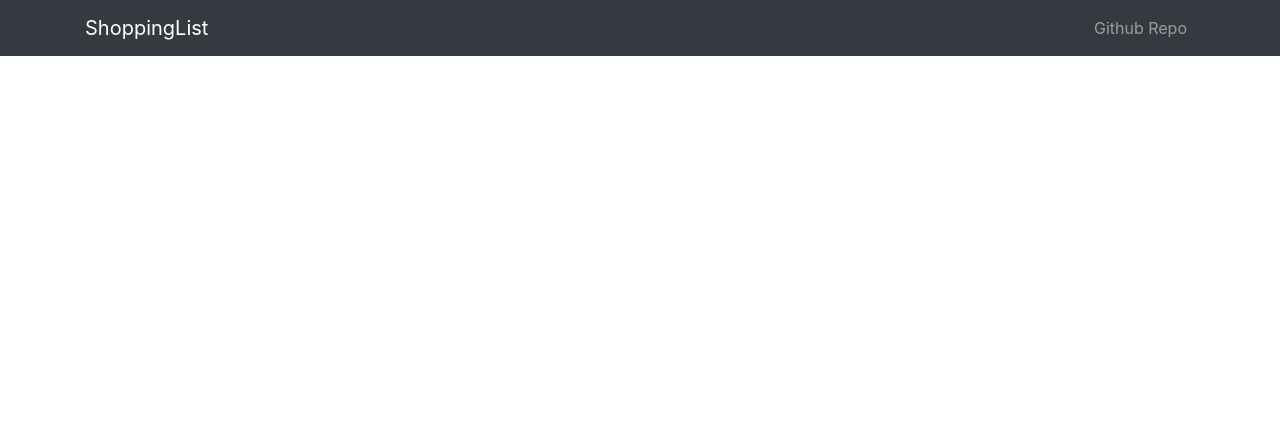
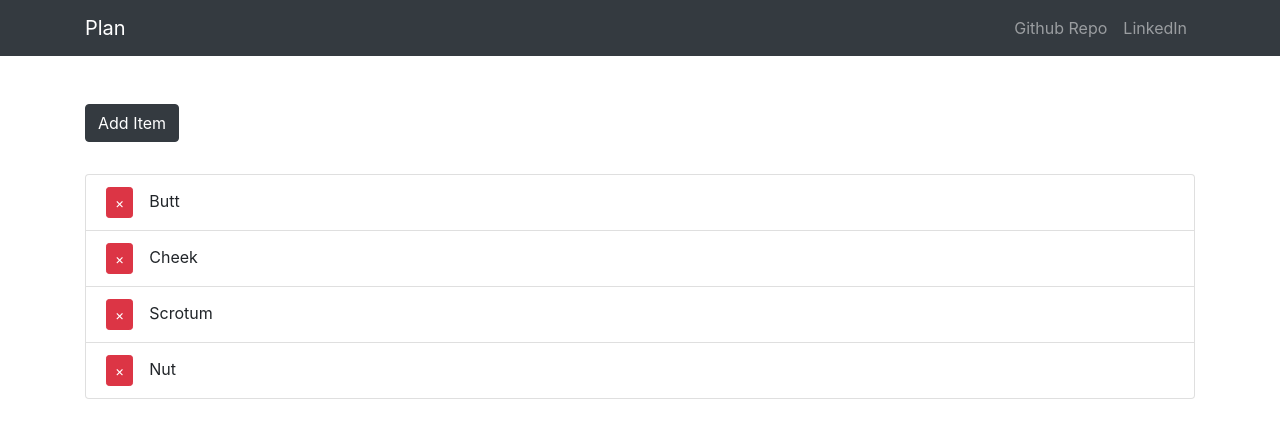
Before and after one commit to aacode20/MERN_APP, a React (Create React App) app in the folder client/: page / in a window 1280 px wide. Shown: the top 438 px of the page. Built offline with nearby package versions, Linux system fonts and the light colour scheme.

Commit message:
Fixed reactstrap bug, added basic model of shopping list, customizations

```diff
--- a/client/src/App.js
+++ b/client/src/App.js
@@ -2,6 +2,7 @@
 import AppNavbar from './components/AppNavbar';
 import 'bootstrap/dist/css/bootstrap.min.css';
 import './App.css';
+import ShoppingList from './components/ShoppingList';
 
 
 
@@ -11,6 +12,7 @@
     return (
         <div className="App">
           <AppNavbar/>
+          <ShoppingList/>
         </div>
     );
   }
--- a/client/src/components/AppNavbar.js
+++ b/client/src/components/AppNavbar.js
@@ -29,13 +29,18 @@
       <div>
         <Navbar color="dark" dark expand="sm" className="mb-5">
           <Container>
-            <NavbarBrand href="/">ShoppingList</NavbarBrand>
+            <NavbarBrand href="/">Plan</NavbarBrand>
             <NavbarToggler onClick={this.toggle} />
             <Collapse isOpen={this.state.isOpen} navbar>
               <Nav className="ml-auto" navbar>
                 <NavItem>
-                  <NavLink href="https://github.com/bradtraversy/mern_shopping_list">
+                  <NavLink href="https://github.com/aacode20/MERN_APP">
                     Github Repo
+                  </NavLink>
+                </NavItem>
+                <NavItem>
+                  <NavLink href="https://linkedin.com/in/armand-asnani">
+                    LinkedIn
                   </NavLink>
                 </NavItem>
               </Nav>
--- /dev/null
+++ b/client/src/components/ShoppingList.js
@@ -0,0 +1,62 @@
+import React, { Component } from 'react';
+import { Container, ListGroup, ListGroupItem, Button } from 'reactstrap';
+import { CSSTransition, TransitionGroup } from 'react-transition-group';
+import uuid from 'uuid';
+
+class ShoppingList extends Component{
+    state = { //hardcoded state currently
+        items:[
+            { id: uuid(), name:"Butt"},
+            { id: uuid(), name:"Cheek"}, //uuid is aware of other ids, and calling uuid multiple times ALWAYS generates a unique id
+            { id: uuid(), name:"Scrotum"}, //TODO: Figure out why item is id and name, not name and date
+            { id: uuid(), name:"Nut"}
+        ]
+    }
+
+    render(){
+        const { items } = this.state; //destructuring, i.e getting a reference to items directly
+        return(
+            <Container>
+                <Button
+                    color="dark"
+                    style={{marginBottom: '2rem'}}
+                    onclick={() => {
+                        const name = prompt('Enter item name');  //asking for basic prompt upon pressing butotn
+                        if(name){
+                            this.setState(state => ({ //if the prompt wasn't empty, create an item like above to add to the state
+                                items: [...state.items, { id: uuid(),  name }] //uses the spread operator '...' which allows dynamic addition to arrays/lists like this, TODO: See https://zendev.com/2018/05/09/understanding-spread-operator-in-javascript.html
+                            }));
+                        }
+                    }}>
+                    Add Item
+                </Button>
+
+                <ListGroup>
+                   <TransitionGroup className="shopping-list">
+                        {items.map(({ id, name }) => (
+                            <CSSTransition key={id} timeout={500} classNames="fade">
+                                <ListGroupItem>
+                                    <Button
+                                        className="remove-btn"
+                                        color="danger"
+                                        size="sm"
+                                        style = {{marginRight:'1rem'}}
+                                        onclick={()=>{
+                                            this.setState(state => ({
+                                                items: state.items.filter(item => item.id !== id)
+                                            }));
+                                        }}>
+                                        &times;
+                                    </Button>
+                                    {name}
+                                </ListGroupItem>
+                            </CSSTransition>
+                        ))}
+                   </TransitionGroup>
+                </ListGroup>
+            </Container>
+        );
+    }
+}
+
+export default ShoppingList;
```
Also changed, not shown: client/npm-shrinkwrap.js (added, +20 -0 lines), 1 other file (tests, documents, lock files or other folders).
